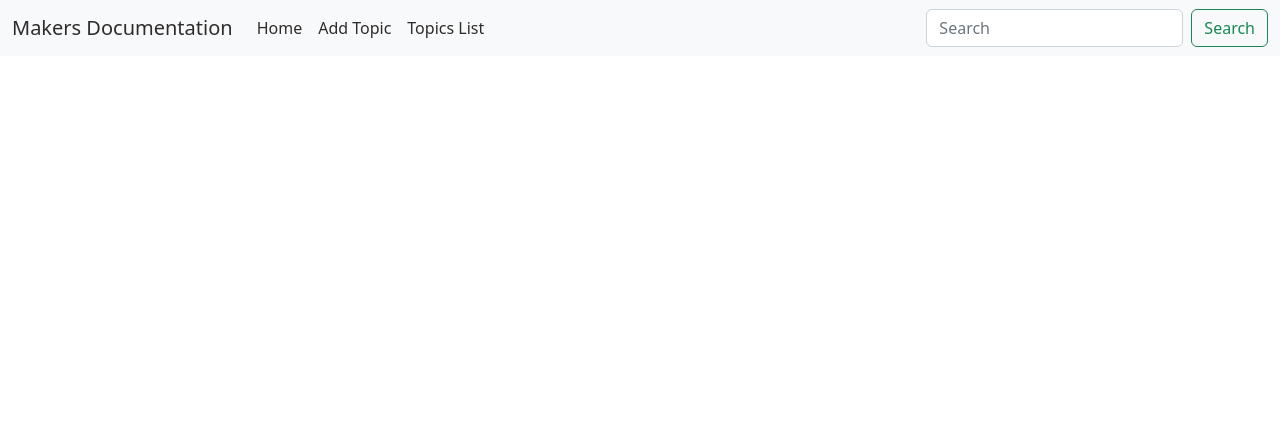
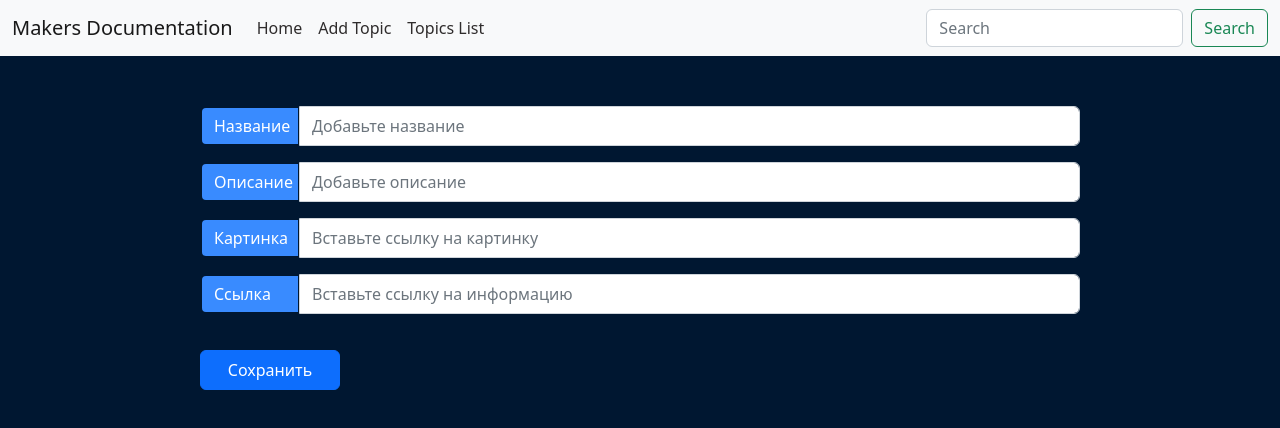
Before and after one commit to tMirdin/FS-14-makers-doc, a React (Create React App) app: page /edit/1 in a window 1280 px wide. Shown: the top 428 px of the page. Built offline with nearby package versions, Linux system fonts and the light colour scheme.

Commit message:
edit start

```diff
--- a/db.json
+++ b/db.json
@@ -13,34 +13,6 @@
       "image": "https://play-lh.googleusercontent.com/85WnuKkqDY4gf6tndeL4_Ng5vgRk7PTfmpI4vHMIosyq6XQ7ZGDXNtYG2s0b09kJMw",
       "lib": "https://ru.wikipedia.org/wiki/HTML",
       "id": 3
-    },
-    {
-      "title": "hj",
-      "description": "hj",
-      "image": "hj",
-      "lib": "hj",
-      "id": 4
-    },
-    {
-      "title": "hjjhJhjhj",
-      "description": "jhj",
-      "image": "hjh",
-      "lib": "jh",
-      "id": 5
-    },
-    {
-      "title": "",
-      "description": "",
-      "image": "",
-      "lib": "",
-      "id": 6
-    },
-    {
-      "title": "       ",
-      "description": "",
-      "image": "",
-      "lib": "",
-      "id": 7
     }
   ]
 }
--- a/src/Components/EditTopic/EditTopic.jsx
+++ b/src/Components/EditTopic/EditTopic.jsx
@@ -1,7 +1,77 @@
-import React from "react";
+import React, { useContext, useState } from "react";
+import { InputGroup, FormControl, Button } from "react-bootstrap";
+import { topicsContext } from "../../context/TopicContextProvider";
+import { useParams } from "react-router-dom";
 
 const EditTopic = () => {
-  return <div></div>;
+  const { editTopicPatch } = useContext(topicsContext);
+
+  const [editTitle, setEditTitle] = useState("");
+  const [editDescription, setEditDescription] = useState("");
+  const [editImage, setEditImage] = useState("");
+  const [editLib, setEditLib] = useState("");
+
+  let { id } = useParams();
+
+  function handleClick() {
+    let editedTopic = {
+      title: editTitle,
+      description: editDescription,
+      image: editImage,
+      lib: editLib,
+    };
+    editTopicPatch(id, editedTopic);
+  }
+
+  return (
+    <>
+      <div className="containerAddTopic">
+        <InputGroup className="addTopic-inputs mb-3">
+          <InputGroup.Text id="basic-addon1">Название</InputGroup.Text>
+          <FormControl
+            value={editTitle}
+            placeholder="Добавьте название"
+            aria-label="Username"
+            aria-describedby="basic-addon1"
+            onChange={(e) => setEditTitle(e.target.value)}
+          />
+        </InputGroup>
+        <InputGroup className="addTopic-inputs mb-3">
+          <InputGroup.Text id="basic-addon1">Описание</InputGroup.Text>
+          <FormControl
+            value={editDescription}
+            placeholder="Добавьте описание"
+            aria-label="Username"
+            aria-describedby="basic-addon1"
+            onChange={(e) => setEditDescription(e.target.value)}
+          />
+        </InputGroup>
+        <InputGroup className="addTopic-inputs mb-3">
+          <InputGroup.Text id="basic-addon1">Картинка</InputGroup.Text>
+          <FormControl
+            value={editImage}
+            placeholder="Вставьте ссылку на картинку"
+            aria-label="Username"
+            aria-describedby="basic-addon1"
+            onChange={(e) => setEditImage(e.target.value)}
+          />
+        </InputGroup>
+        <InputGroup className="addTopic-inputs mb-3">
+          <InputGroup.Text id="basic-addon1">Ссылка</InputGroup.Text>
+          <FormControl
+            value={editLib}
+            placeholder="Вставьте ссылку на информацию"
+            aria-label="Username"
+            aria-describedby="basic-addon1"
+            onChange={(e) => setEditLib(e.target.value)}
+          />
+        </InputGroup>
+        <Button onClick={handleClick} className="addTopic-btn">
+          Сохранить
+        </Button>
+      </div>
+    </>
+  );
 };
 
 export default EditTopic;
--- a/src/Components/Navbar/NavBar.jsx
+++ b/src/Components/Navbar/NavBar.jsx
@@ -11,8 +11,8 @@ const NavBar = () => {
   return (
     <Navbar bg="light" expand="lg">
       <Container fluid>
-        <NavLink to="/">
-          <Navbar.Brand href="#">Makers Documentation</Navbar.Brand>
+        <NavLink id="not-underline" to="/">
+          <Navbar.Brand>Makers Documentation</Navbar.Brand>
         </NavLink>
         <Navbar.Toggle aria-controls="navbarScroll" />
         <Navbar.Collapse id="navbarScroll">
@@ -21,15 +21,15 @@ const NavBar = () => {
             style={{ maxHeight: "100px" }}
             navbarScroll
           >
-            <Nav.Link href="#">
-              <NavLink to="/">Home</NavLink>
-            </Nav.Link>
-            <Nav.Link href="#">
-              <NavLink to="/add">Add Topic</NavLink>
-            </Nav.Link>
-            <Nav.Link href="#">
-              <NavLink to="/topicsList">Topics List</NavLink>
-            </Nav.Link>
+            <NavLink className="nav-link" to="/">
+              Home
+            </NavLink>
+            <NavLink className="nav-link" to="/add">
+              Add Topic
+            </NavLink>
+            <NavLink className="nav-link" to="/topicsList">
+              Topics List
+            </NavLink>
           </Nav>
           <Form className="d-flex">
             <Form.Control
--- a/src/Components/Navbar/Navbar.css
+++ b/src/Components/Navbar/Navbar.css
@@ -2,3 +2,7 @@
   color: rgba(13, 235, 224, 0.509) !important;
   text-decoration: underline !important;
 }
+
+#not-underline {
+  text-decoration: none !important;
+}
--- a/src/Components/TopicsDetails/TopicsDetails.css
+++ b/src/Components/TopicsDetails/TopicsDetails.css
@@ -0,0 +1,103 @@
+body {
+  background-color: #001731 !important;
+}
+
+h3 {
+  color: white;
+}
+
+.container-details {
+  display: flex;
+  flex-wrap: wrap;
+  flex-direction: column;
+}
+
+.contImg {
+  display: flex;
+}
+#imgCards {
+  display: flex;
+  width: 310px;
+  height: 200px;
+
+  margin: 15px;
+}
+
+.containerTopicDetails {
+  border: 4px #398bff solid;
+  width: 1000px;
+  height: 400px;
+  border-radius: 40px;
+  margin: 20px auto 0 auto;
+  display: flex;
+}
+
+.containerTopicDetailsLeft {
+  width: 50%;
+  display: flex;
+  justify-content: center;
+  flex-direction: column;
+  align-items: center;
+}
+
+.containerTopicDetailsRight {
+  width: 50%;
+  display: flex;
+  justify-content: center;
+  flex-direction: column;
+  margin-right: 40px;
+}
+
+.topicDetailsPT {
+  font-size: 17px;
+  font-weight: 500;
+  color: white;
+}
+
+.topicDetailsH3 {
+  font-size: 30px;
+  font-weight: 700;
+}
+
+.topicDetailsPT1 {
+  font-size: 15px;
+  font-weight: 300;
+  color: white;
+}
+
+#topicBtn {
+  width: 150px;
+  height: 29px;
+  border-radius: 5px;
+  border: 2px #398bff solid;
+  background-color: #398bff;
+  color: #fff;
+  font-weight: 700;
+  text-align: center;
+  text-decoration: none;
+}
+
+#topicBtn:hover {
+  color: #001731;
+}
+
+.btnCrud {
+  width: 80px;
+  height: 80px;
+  font-size: 50px;
+  font-weight: 700;
+  border-radius: 15px;
+  margin-left: 10px;
+  margin-right: 10px;
+  background-color: #001731;
+  color: #398bff;
+  border: 2px #398bff solid;
+  margin-top: 20px;
+}
+
+.topicDetailsButtons {
+  display: flex;
+  justify-content: center;
+  margin-top: 20px;
+  margin-bottom: 20px;
+}
--- a/src/Components/TopicsDetails/TopicsDetails.jsx
+++ b/src/Components/TopicsDetails/TopicsDetails.jsx
@@ -1,7 +1,50 @@
-import React from "react";
+import React, { useContext, useEffect } from "react";
+import { topicsContext } from "../../context/TopicContextProvider";
+import { useParams, Link } from "react-router-dom";
+import "./TopicsDetails.css";
 
 const TopicsDetails = () => {
-  return <div></div>;
+  const { getTopicDetails, topicDetailsObj, deleteTopic } =
+    useContext(topicsContext);
+
+  let { id } = useParams();
+
+  useEffect(() => {
+    getTopicDetails(id);
+  }, [id]);
+
+  return (
+    <>
+      <div className="containerTopicDetails">
+        <div className="containerTopicDetailsLeft">
+          <img id="imgCards" src={topicDetailsObj.image} alt="img" />
+        </div>
+        <div className="containerTopicDetailsRight">
+          <div className="contImg"></div>
+          <h3 className="topicDetailsH3">{topicDetailsObj.title}</h3>
+          <p className="topicDetailsPT1">{topicDetailsObj.description}</p>
+          <p className="topicDetailsPT">
+            Подробная информация по ссылке ниже ↓
+          </p>
+          <a id="topicBtn" target="_blank" href={topicDetailsObj.lib}>
+            Ссылка
+          </a>
+        </div>
+      </div>
+      <div className="topicDetailsButtons">
+        <Link to={`/edit/${id}`}>
+          <button className="btnCrud" id="edit">
+            ✎
+          </button>
+        </Link>
+        <Link to="/topicsList">
+          <button className="btnCrud" id="del" onClick={() => deleteTopic(id)}>
+            🗑
+          </button>
+        </Link>
+      </div>
+    </>
+  );
 };
 
 export default TopicsDetails;
--- a/src/Components/TopicsList/TopicsList.jsx
+++ b/src/Components/TopicsList/TopicsList.jsx
@@ -2,6 +2,7 @@ import React, { useContext, useEffect } from "react";
 import { topicsContext } from "../../context/TopicContextProvider";
 import { Button } from "react-bootstrap";
 import "./TopicsList.css";
+import { Link } from "react-router-dom";
 
 const TopicsList = () => {
   const { topicsArr, getTopics } = useContext(topicsContext);
@@ -9,11 +10,11 @@ const TopicsList = () => {
   useEffect(() => {
     getTopics();
   }, []);
-  console.log(topicsArr);
+  // console.log(topicsArr);
   return (
     <div className="container d-flex justify-content-evenly flex-wrap container-cards">
       {topicsArr.map((item) => (
-        <div>
+        <div key={item.id}>
           <div
             className="card1 text-center m-4"
             style={{ width: "18rem", height: "350px" }}
@@ -26,8 +27,9 @@ const TopicsList = () => {
             />
             <div className="card-body">
               <h5 className="card-title">{item.title}</h5>
-
-              <Button>Просмотреть</Button>
+              <Link to={`/topicsDetails/${item.id}`}>
+                <Button>Просмотреть</Button>
+              </Link>
             </div>
           </div>
         </div>
--- a/src/context/TopicContextProvider.js
+++ b/src/context/TopicContextProvider.js
@@ -51,10 +51,22 @@ const TopicContextProvider = ({ children }) => {
     dispatch(action);
   };
 
+  // Функция для удаления одного объекта из массива topics
+  const deleteTopic = async (id) => {
+    await axios.delete(`${API}/${id}`);
+  };
+
+  // Функция для изменения данных в массиве topics
+  const editTopicPatch = async (id, editedTopic) => {
+    await axios.patch(`${API}/${id}`, editedTopic);
+  };
+
   let cloud = {
     addTopic,
     getTopics,
     getTopicDetails,
+    deleteTopic,
+    editTopicPatch,
     topicsArr: state.topics,
     topicDetailsObj: state.topicDetails,
   };
```
